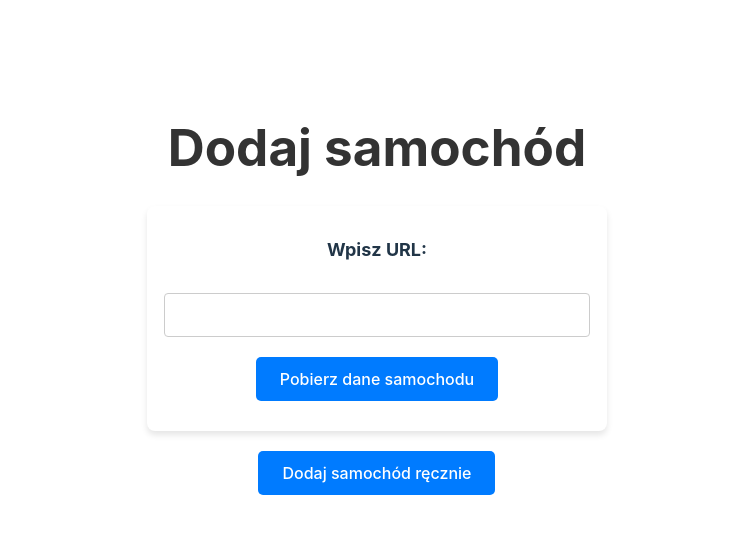
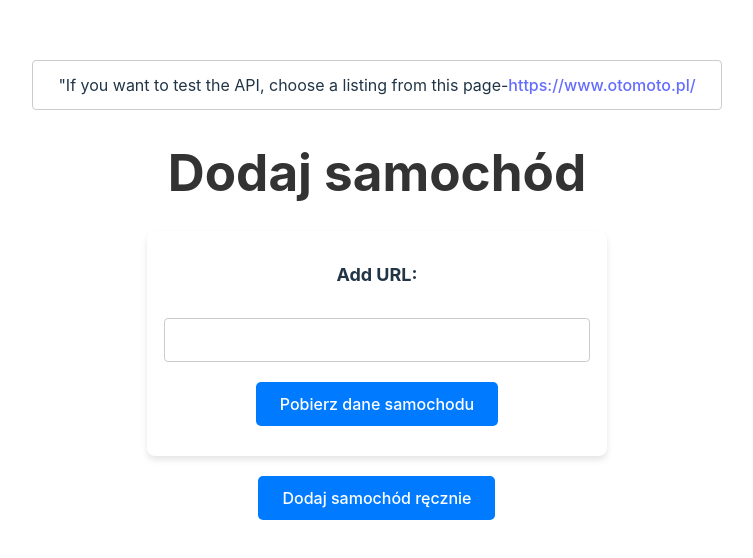
Before and after one commit to apapis/Car-App, a React (Vite) app: page / in a window 1280 px wide. Shown: the part 162-720 px from the top of the page, without its empty margins (263-1016 px from the left). Built offline with nearby package versions, Linux system fonts and the light colour scheme.

Commit message:
Add Readme

```diff
--- a/src/App.style.tsx
+++ b/src/App.style.tsx
@@ -68,3 +68,11 @@ export const ButtonContainer = styled.div`
   max-width: 400px;
   margin-top: 20px;
 `;
+
+export const InformationContainer = styled.div`
+  width: 100%;
+  padding: 12px;
+  border: 1px solid #ccc;
+  border-radius: 4px;
+  font-size: 16px;
+`;
--- a/src/App.tsx
+++ b/src/App.tsx
@@ -7,6 +7,7 @@ import {
   Button,
   Container,
   ButtonContainer,
+  InformationContainer,
 } from "./App.style";
 import CarDetailsForm from "./Components/CarDetailsForm/CarDetailsForm";
 import "./App.css";
@@ -29,6 +30,7 @@ function App() {
   const handleManualAdd = () => {
     const manualCar: Car = {
       url: "",
+      name: "",
       details: {
         "Oferta od": "",
         "Pokaż oferty z numerem VIN": "",
@@ -62,13 +64,19 @@ function App() {
 
   return (
     <Container>
-      <Title>Dodaj samochód</Title>
       {car ? (
         <CarDetailsForm carDetails={car} />
       ) : (
         <>
+          <InformationContainer>
+            "If you want to test the API, choose a listing from this page-
+            <a href="https://www.otomoto.pl/" target="_blank">
+              https://www.otomoto.pl/
+            </a>
+          </InformationContainer>
+          <Title>Dodaj samochód</Title>
           <Form onSubmit={handleSubmit}>
-            <Label htmlFor="inputField">Wpisz URL:</Label>
+            <Label htmlFor="inputField">Add URL:</Label>
             <Input
               type="text"
               id="inputField"
--- a/src/Components/CarDetailsForm/CarDetailsForm.tsx
+++ b/src/Components/CarDetailsForm/CarDetailsForm.tsx
@@ -6,6 +6,7 @@ import AddAttribute from "../AddAttribute/AddAttribute";
 import Field from "../Field/Field";
 import { Car } from "../../Models/Car";
 import LoadingOverlay from "../Loading/LoadingOverlay";
+import { Title } from "../../App.style";
 
 interface CarDetails {
   details: { [key: string]: string };
@@ -103,9 +104,9 @@ const CarDetailsForm: React.FC<CarDetailsFormProps> = ({ carDetails }) => {
       {isLoading && <LoadingOverlay />}
       {carAdded ? (
         <div>
-          <h3>Car added successfully!</h3>
+          <Title>Samochód dodany pomyślnie</Title>
           <button type="button" onClick={() => window.location.reload()}>
-            Add another car
+            Dodaj nowy samochód
           </button>
         </div>
       ) : (
```
Also changed, not shown: 1 other file (tests, documents, lock files or other folders).
